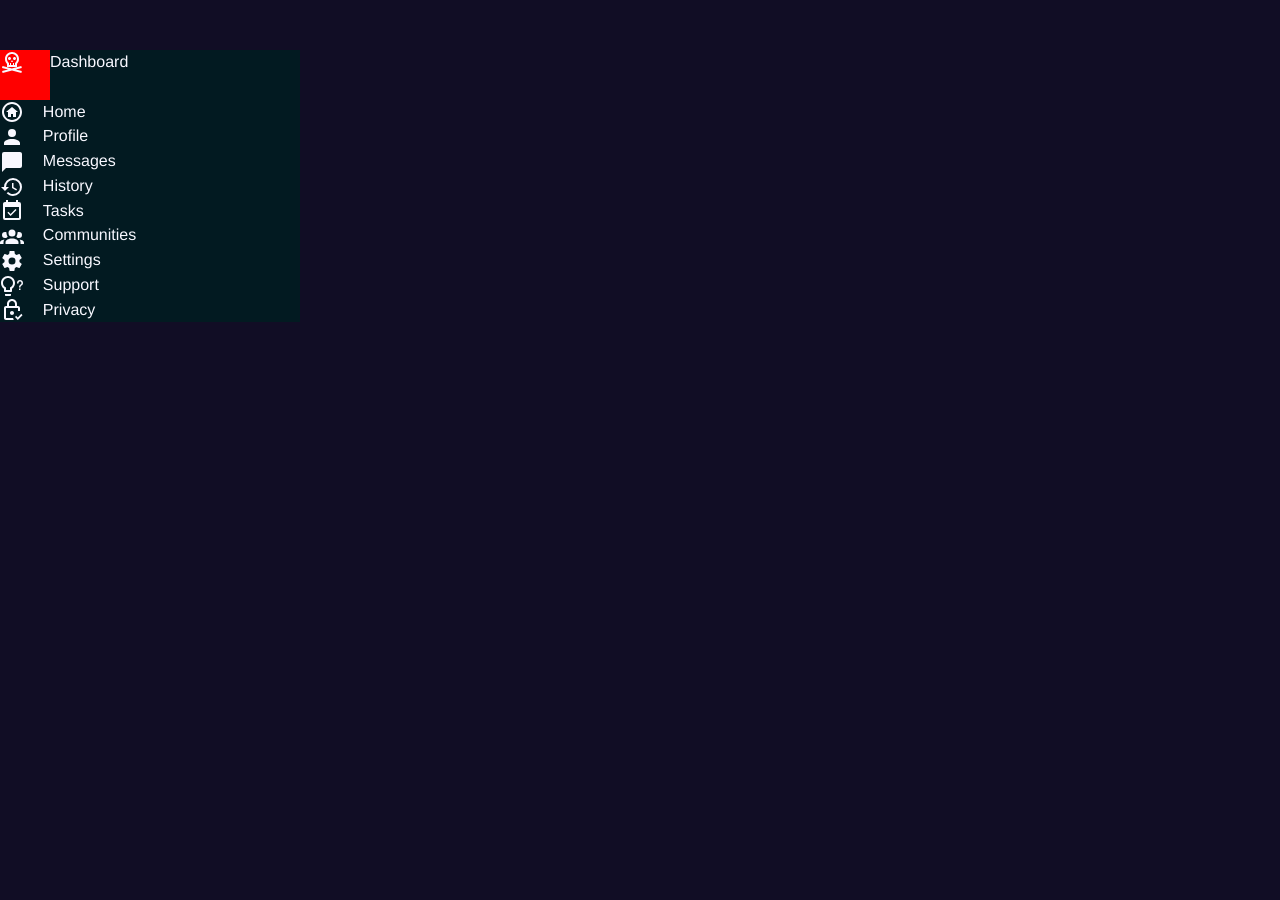
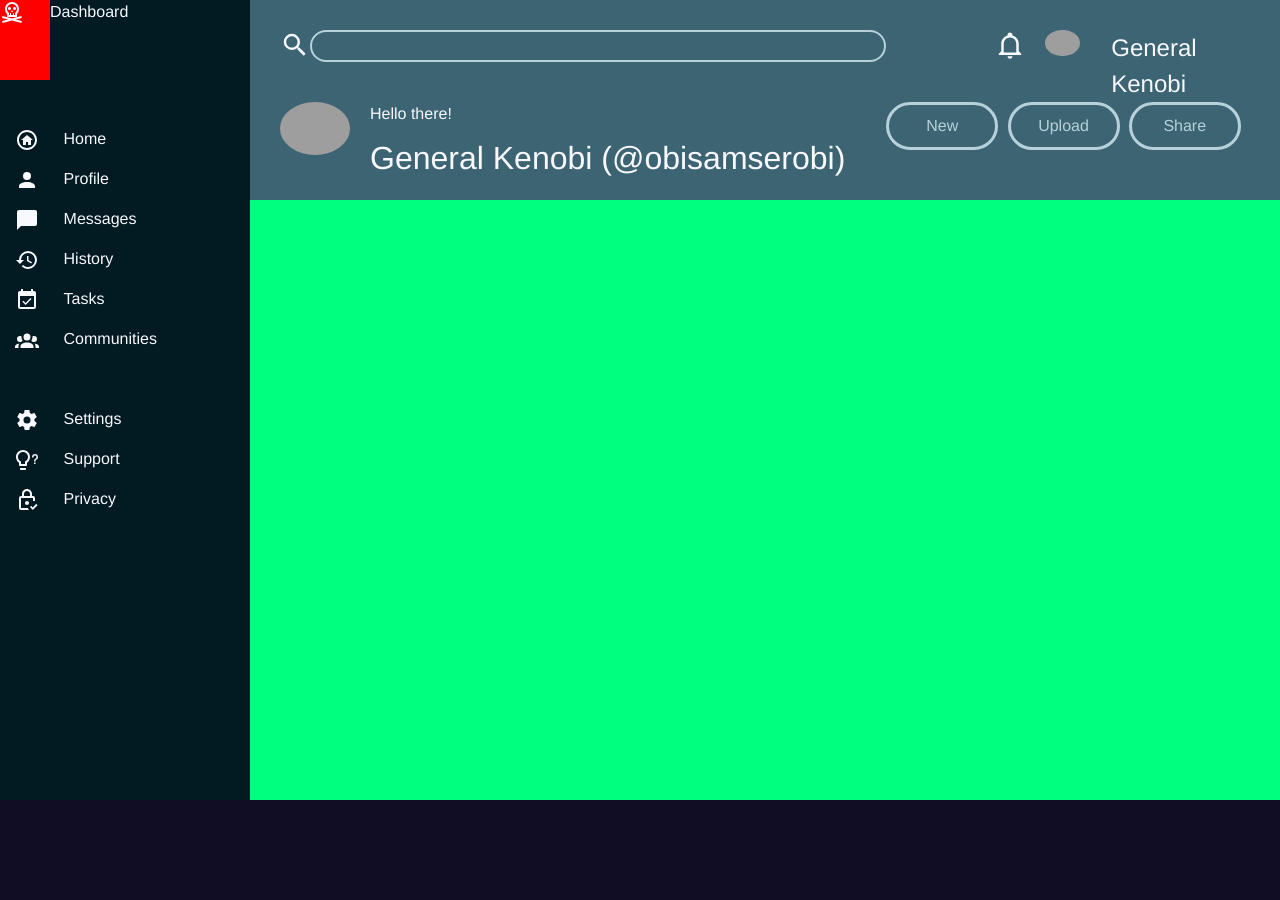
Before and after one commit to Anastazy6/JSCourse, a Django app: page /admin-dashboard in a window 1280 px wide. Before the commit the page ends 322 px from the top, so only its background shows below. Run offline with Django 4.2, Linux system fonts and the light colour scheme; some libraries are stand-ins or nearby versions; grey boxes are pictures that could not be loaded.

Commit message:
Add header section to the Admin Dashboard project
The header is filled with content according to The Odin Project's
design image (but obviously it will be styled differently).

Styling of the section is not yet finished.

Added main content section to the project, which is currently empty,
but it has some placeholder background color so as to see how much
space does it occupy.

```diff
--- a/JSCourse/course/static/styles/includes/HtmlCssIntermediateCourse/_admin_dashboard.scss
+++ b/JSCourse/course/static/styles/includes/HtmlCssIntermediateCourse/_admin_dashboard.scss
@@ -1,22 +1,35 @@
+#dashboard-side-panel { grid-area: side; }
+#dashboard-header     { grid-area: head; }
+#dashboard-main       { grid-area: main; }
+
+#dashboard {
+  margin    : auto;
+  margin-bottom: 0;
+  min-height: 100vh;
+  position  : relative;
+  top       : -50px;
+
+  display: grid;
+  grid-template-columns: 250px 1fr;
+  grid-template-rows   : 200px 1fr;
+  grid-template-areas  :
+    'side head'
+    'side main';
+}
+
+
 #dashboard-side-panel {
   background: map-get($theme-colors, 'lleuad-newydd');
-  display: grid;
-  width  : 300px;
 
-
+  display   : grid;
   grid-template-columns: 1fr;
-  grid-template-rows   : 2fr repeat(9, 1fr);
+  grid-template-rows   : 5rem repeat(11, 2.5rem) 1fr;
 
   svg {
     width: 1.5em
   }
 }
 
-
-
-.dashboard-bottom-gap {
-  gap: 0 0 30px 0;
-}
 
 #dashboard-logo-icon,
 .dashboard-side-bar-icon {
@@ -29,3 +42,129 @@
   display: grid;
   grid-template-columns: 1fr 6fr;
 }
+
+.dashboard-side-nav {
+  padding: 7px 15px;
+  gap    : 20px;
+}
+
+
+
+
+
+
+
+#dashboard-header-search  { grid-area: search;  }
+#dashboard-header-profile { grid-area: profile; }
+#dashboard-header-hello   { grid-area: hello;   }
+#dashboard-header-buttons { grid-area: buttons; }
+
+#dashboard-header {
+  background: map-get($theme-colors, "lleuad");
+  height    : 200px;
+  padding   : 30px;
+
+
+  display: grid;
+  grid-template-columns: 5fr 3fr;
+  grid-template-rows   : 1fr 1fr;
+  grid-template-areas:
+    'search profile'
+    'hello  buttons';
+}
+
+
+
+#dashboard-header-search-magnifying-glass { grid-area: magnify; }
+#dashboard-header-search-bar              { grid-area: search;  }
+
+#dashboard-header-search {
+  display: grid;
+  grid-template-columns: 30px 1fr;
+  grid-template-rows   : 1fr;
+  grid-template-areas  :
+    'magnify search';
+}
+
+#dashboard-header-search-bar {
+  border: 2px solid map-get($theme-colors , "lleuad-lawn");
+  border-radius: 50px;
+  height: 2em;
+  padding: 0 1em;
+}
+
+
+#dashboard-header-profile-bell { grid-area: bell; }
+#dashboard-header-profile-icon { grid-area: icon; }
+#dashboard-header-profile-name { grid-area: name; }
+
+#dashboard-header-profile {
+  gap: 20px;
+
+  display: grid;
+  grid-template-columns: 3fr 1fr 3fr;
+  grid-template-rows   : 1fr;
+  grid-template-areas  :
+    'bell icon name';
+}
+
+#dashboard-header-profile-icon img {
+  border-radius: 100%;
+  justify-self: center;
+  width: 35px;
+}
+
+#dashboard-header-profile-bell {
+  justify-self: end;
+  width: 30px;
+}
+
+#dashboard-header-profile-name {
+  font-size: 1.5rem;
+  justify-self: center;
+
+}
+
+
+#dashboard-header-hello-icon     { grid-area: icon;           }
+#dashboard-header-hello-there    { grid-area: hello-there;    }
+#dashboard-header-general-kenobi { grid-area: general-kenobi; }
+
+#dashboard-header-hello {
+  gap    : 0 20px;
+
+  display: grid;
+  grid-template-columns: 70px 1fr;
+  grid-template-rows   : 1fr  1.5fr;
+  grid-template-areas  :
+    'icon hello-there   '
+    'icon general-kenobi';
+}
+
+#dashboard-header-hello-icon img {
+  width: 100%;
+  border-radius: 100%;
+}
+
+#dashboard-header-general-kenobi {
+  font-size: 2rem;
+}
+
+
+#dashboard-header-buttons {
+  display: grid;
+  grid-template-rows: 1fr;
+  grid-template-columns: repeat(3, 1fr);
+
+  button {
+    height: 3em;
+    width : 7em;
+    border-radius: 100px;
+    border-width: 3px;
+  }
+}
+
+
+#dashboard-main {
+  background-color: springgreen;
+}
--- a/JSCourse/course/templates/IntermediateHtmlCssCourse/dashboard.html
+++ b/JSCourse/course/templates/IntermediateHtmlCssCourse/dashboard.html
@@ -10,8 +10,10 @@
 {% block body-mid %}
 
 
-
-{% include "./dashboardIncludes/side_panel.html" %}
-
+  <div id="dashboard">
+    {% include "./dashboardIncludes/header.html"       %}
+    {% include "./dashboardIncludes/side_panel.html"   %}
+    {% include "./dashboardIncludes/main_content.html" %}
+  </div>
 
 {% endblock %}
--- /dev/null
+++ b/JSCourse/course/templates/IntermediateHtmlCssCourse/dashboardIncludes/header.html
@@ -0,0 +1,104 @@
+<header id="dashboard-header">
+
+
+
+
+  <div id="dashboard-header-search">
+
+    <div id="dashboard-header-search-magnifying-glass">
+      <svg
+        class  ="svg-fill-ghostwhite"
+        xmlns  ="http://www.w3.org/2000/svg"
+        viewBox="0 0 24 24"
+      >
+        <title>
+          magnify
+        </title>
+        <path d="M9.5,3A6.5,6.5 0 0,1 16,9.5C16,11.11 15.41,12.59 14.44,13.73L14.71,14H15.5L20.5,19L19,20.5L14,15.5V14.71L13.73,14.44C12.59,15.41 11.11,16 9.5,16A6.5,6.5 0 0,1 3,9.5A6.5,6.5 0 0,1 9.5,3M9.5,5C7,5 5,7 5,9.5C5,12 7,14 9.5,14C12,14 14,12 14,9.5C14,7 12,5 9.5,5Z" />
+      </svg>
+    </div>
+
+    <input
+      type="text"
+      id  ="dashboard-header-search-bar"
+    >
+
+  </div>
+
+
+
+
+  <div id="dashboard-header-profile">
+
+    <div id="dashboard-header-profile-bell">
+      <svg
+        class  ="svg-fill-ghostwhite"
+        xmlns  ="http://www.w3.org/2000/svg"
+        viewBox="0 0 24 24"
+      >
+        <title>
+          bell-outline
+        </title>
+        <path d="M10 21H14C14 22.1 13.1 23 12 23S10 22.1 10 21M21 19V20H3V19L5 17V11C5 7.9 7 5.2 10 4.3V4C10 2.9 10.9 2 12 2S14 2.9 14 4V4.3C17 5.2 19 7.9 19 11V17L21 19M17 11C17 8.2 14.8 6 12 6S7 8.2 7 11V18H17V11Z" />
+      </svg>
+    </div>
+
+    <div id="dashboard-header-profile-icon">
+      <img
+        src="https://upload.wikimedia.org/wikipedia/commons/thumb/9/99/Unofficial_JavaScript_logo_2.svg/225px-Unofficial_JavaScript_logo_2.svg.png"
+        alt="Java Script logo"
+      >
+    </div>
+
+    <div id="dashboard-header-profile-name">
+      General Kenobi
+    </div>
+
+  </div>
+
+
+
+
+  <div id="dashboard-header-hello">
+
+    <div id="dashboard-header-hello-icon">
+      <img
+        src="https://upload.wikimedia.org/wikipedia/commons/thumb/9/99/Unofficial_JavaScript_logo_2.svg/225px-Unofficial_JavaScript_logo_2.svg.png"
+        alt="Java Script logo"
+      >
+    </div>
+
+    <div id="dashboard-header-hello-there">
+      Hello there!
+    </div>
+
+    <div id="dashboard-header-general-kenobi">
+      General Kenobi (@obisamserobi)
+    </div>
+
+  </div>
+
+
+
+
+  <div id="dashboard-header-buttons">
+    <button
+      class="btn btn-outline-lleuad-lawn"
+    >
+      New
+    </button>
+
+    <button
+      class="btn btn-outline-lleuad-lawn"
+    >
+      Upload
+    </button>
+
+    <button
+      class="btn btn-outline-lleuad-lawn"
+    >
+      Share
+    </button>
+  </div>
+
+</header>
--- /dev/null
+++ b/JSCourse/course/templates/IntermediateHtmlCssCourse/dashboardIncludes/main_content.html
@@ -0,0 +1,3 @@
+<section id="dashboard-main">
+
+</section>
--- a/JSCourse/course/templates/IntermediateHtmlCssCourse/dashboardIncludes/side_panel.html
+++ b/JSCourse/course/templates/IntermediateHtmlCssCourse/dashboardIncludes/side_panel.html
@@ -1,8 +1,7 @@
-<section id="dashboard-side-panel">
+<aside id="dashboard-side-panel">
 
   <div
     id   ="dashboard-logo"
-    class="dashboard-bottom-gap"
   >
     <div id="dashboard-logo-icon">
       <svg
@@ -21,6 +20,8 @@
     <div id="dashboard-logo-text">Dashboard</div>
   </div>
 
+
+  <div class="dashboard-side-nav-separator"></div>
 
 
   <div class="dashboard-side-nav">
@@ -108,7 +109,7 @@
     <div class="dashboard-side-nav-text">Tasks</div>
   </div>
 
-  <div class="dashboard-side-nav dashboard-bottom-gap">
+  <div class="dashboard-side-nav">
     <div class="dashboard-side-nav-icon">
       <svg
         class="svg-fill-ghostwhite"
@@ -125,6 +126,8 @@
     <div class="dashboard-side-nav-text">Communities</div>
   </div>
 
+
+  <div class="dashboard-side-nav-separator"></div>
 
 
   <div class="dashboard-side-nav">
@@ -177,4 +180,4 @@
     </div>
     <div class="dashboard-side-nav-text">Privacy</div>
   </div>
-</section>
+</aside>
```
Also changed, not shown: JSCourse/course/static/styles/styles.css, 1 other file.
